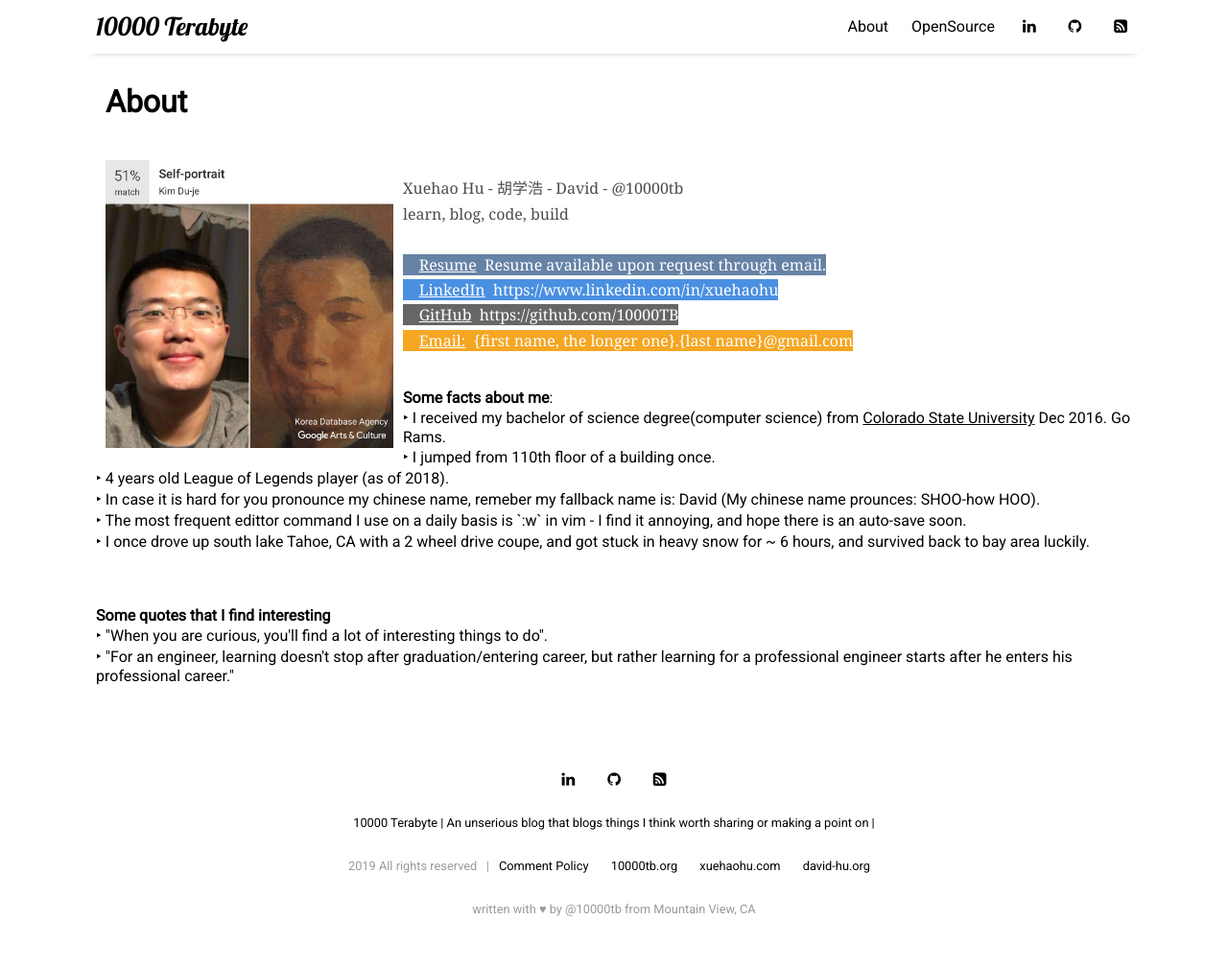
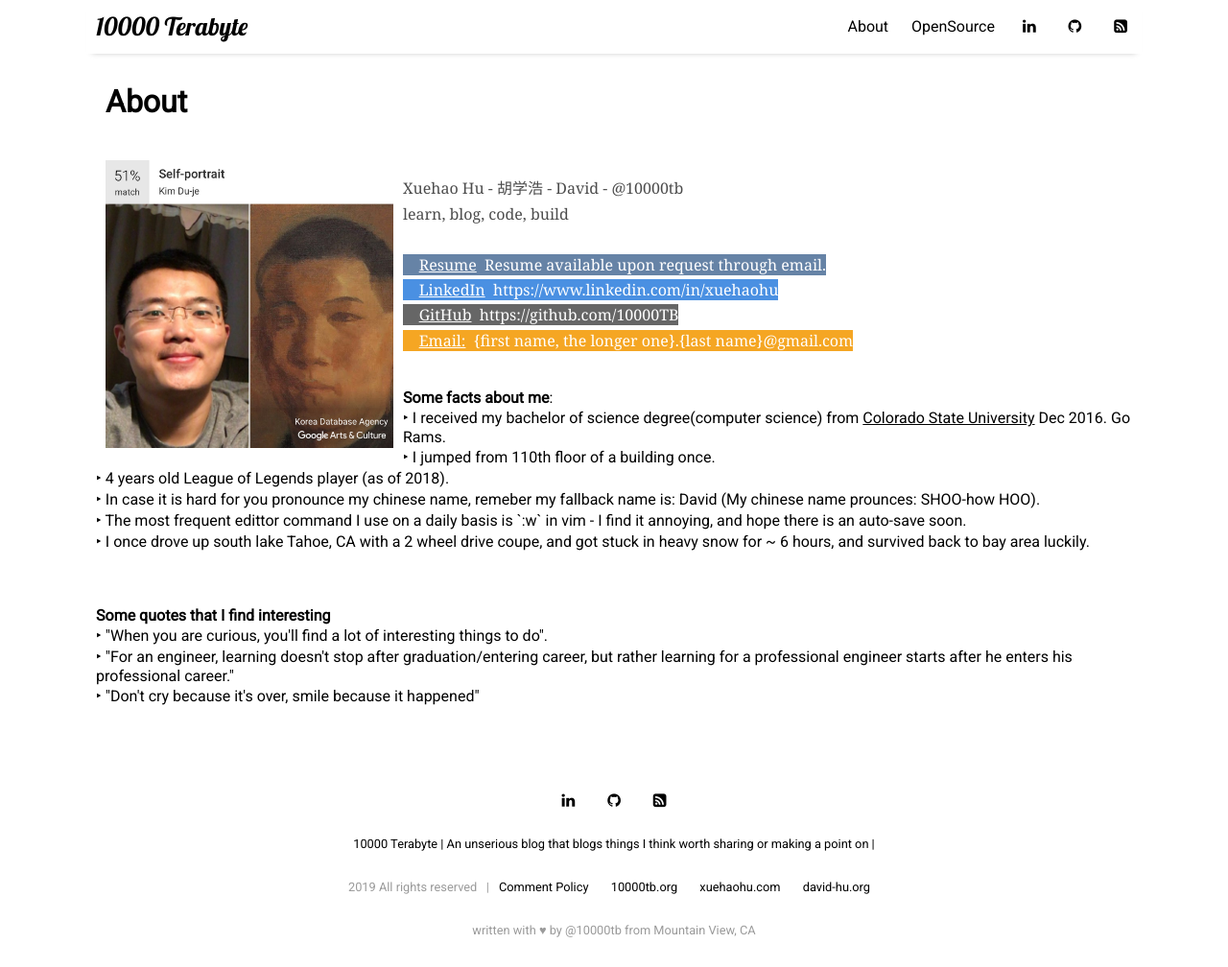
Before and after one commit to 10000TB/10000TB.github.io, a Jekyll site: the page built from pages/about.html, in a window 1280 px wide and 1008 px high. Shown: the whole window at 96% size. Built offline with Jekyll 4.4.1, drawn with Linux system fonts in a browser that asks for light colours; nearby versions of some CDN libraries.

Commit message:
[pages/about] added a new quote.

```diff
--- a/pages/about.html
+++ b/pages/about.html
@@ -32,6 +32,8 @@ title: About
 
 ‣ "For an engineer, learning doesn't stop after graduation/entering career, but rather learning for a professional engineer starts after he enters his professional career." <br/>
 
+‣ "Don't cry because it's over, smile because it happened" <br/>
+
 <br/>
 
 <script>
```
